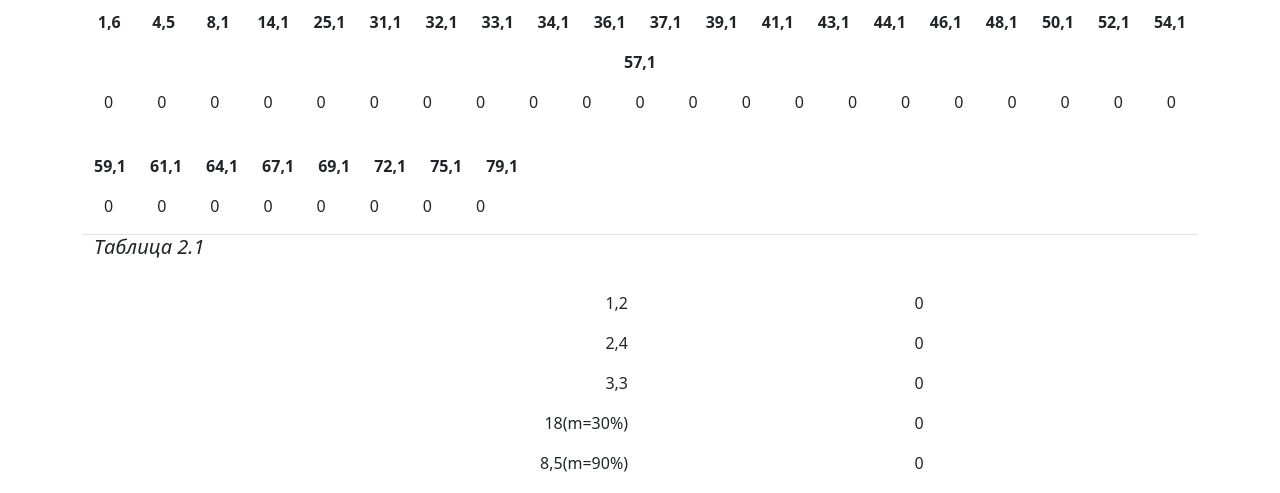
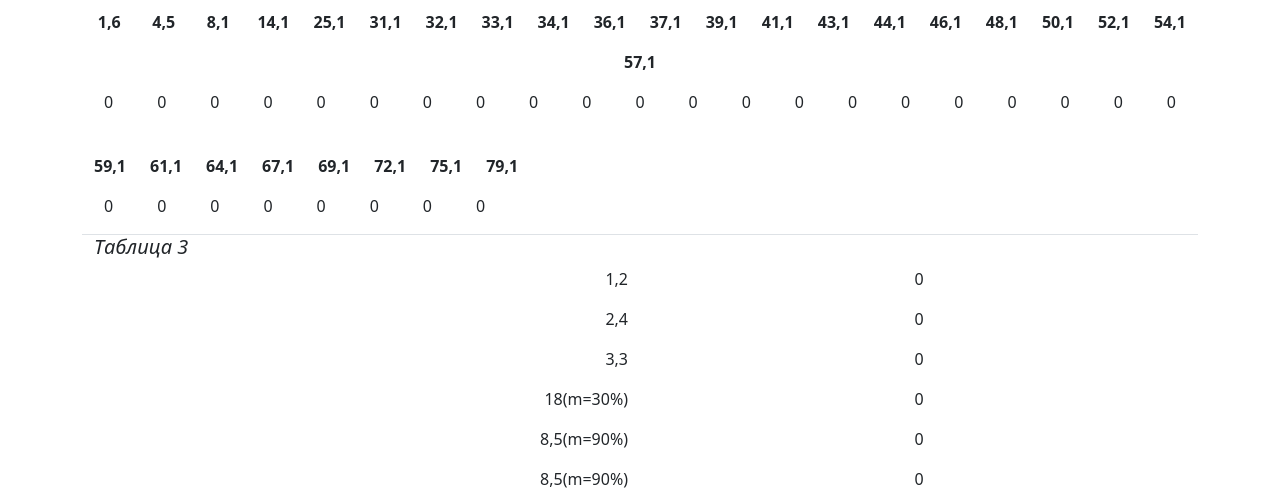
Before and after one commit to familoff/volna-r170, a Flask app: page / in a window 1280 px wide. Shown: the part 1445-1938 px from the top of the page. Run offline with Flask 2, Linux system fonts and the light colour scheme.

Commit message:
Update index.html

```diff
--- a/templates/index.html
+++ b/templates/index.html
@@ -366,9 +366,7 @@
 
   <div class="container border-bottom">
 
-    <h5><i>Таблица 2.1</i></h5>
-
-    <br>
+    <h5><i>Таблица 3</i></h5>
 
     <div class="row">
       <div class="col">
```
